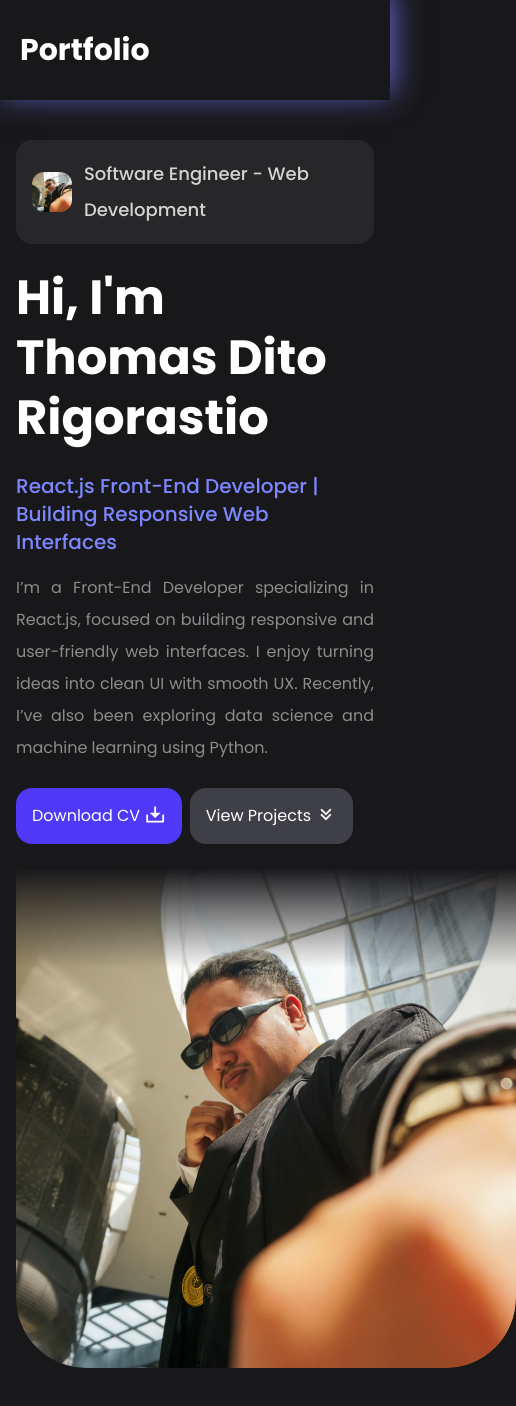
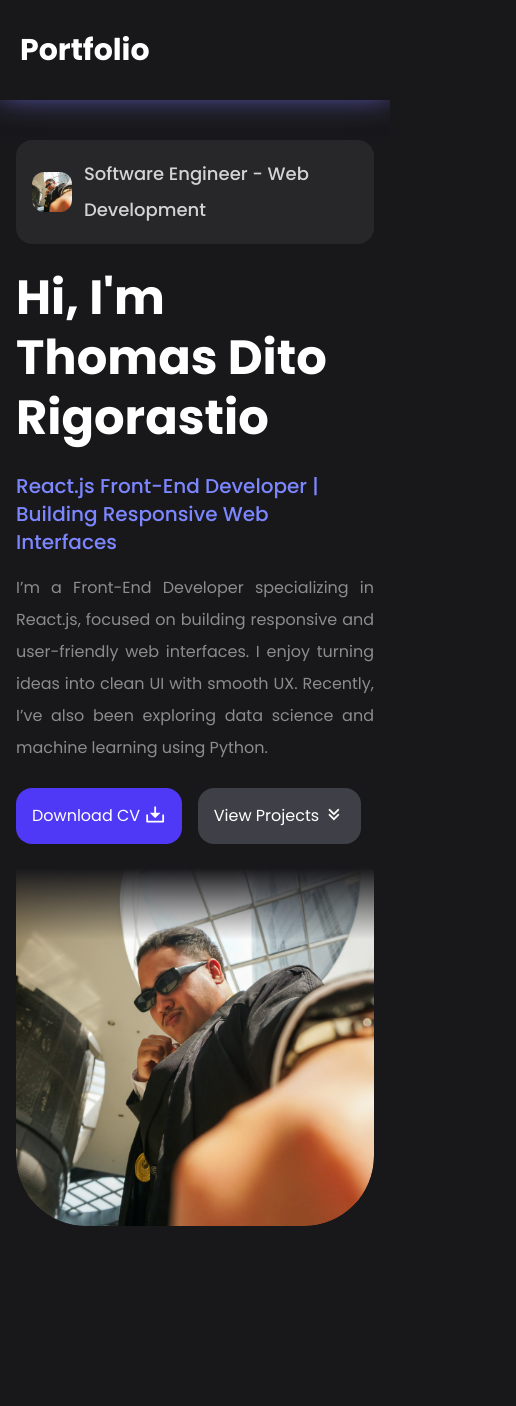
Before and after one commit to ThomasDito/thomasdito-portfolio, a React (Vite) app: page / in a window 390 px wide. Shown: the top 1406 px of the page, 516 px wide, since content can reach past the window. Built offline with nearby package versions, Linux system fonts and the light colour scheme; no server answers.

Commit message:
update v2.2.4: update hero img hover animation responsive

```diff
--- a/src/components/Hero.jsx
+++ b/src/components/Hero.jsx
@@ -20,7 +20,7 @@ const Hero = ({ projectScroll }) => {
                 <p className='text-base/loose mb-6 opacity-50 text-justify'>
                     I’m a Front-End Developer specializing in React.js, focused on building responsive and user-friendly web interfaces. I enjoy turning ideas into clean UI with smooth UX. Recently, I’ve also been exploring data science and machine learning using Python.
                 </p>
-                <div className='flex items-center sm:gap-4 gap-2'>
+                <div className='flex items-center gap-4'>
                     <a href={resume} target='_blank' rel="noopener noreferrer" className='bg-indigo-600 p-4 rounded-2xl transition-all duration-300 ease-in-out hover:bg-indigo-500'>
                         Download CV <i className="ri-download-2-line ri-lg"></i>
                     </a>
@@ -30,10 +30,10 @@ const Hero = ({ projectScroll }) => {
                 </div>
             </div>
             <div className='heroBanner animate__animated animate__fadeInUp animate__delay-2s'>
-                <div className='w-[500px] mx-auto lg:ml-auto lg:mx-0 rounded-b-[70px] overflow-hidden'>
+                <div className='w-full sm:w-[500px] mx-auto lg:ml-auto lg:mx-0 rounded-b-[70px] overflow-hidden'>
                     <img src={dataImage.TomiImage} alt="Thomas Dito Rigorastio" className='h-full w-full object-cover transition-all duration-500 ease-in-out hover:scale-110' loading='eager' />
                 </div>
-                {/* <img src={dataImage.TomiImage} alt="Thomas Dito Rigorastio" className='w-[500px] mx-auto lg:ml-auto lg:mx-0 rounded-b-[70px]' loading='eager' /> */}
+                {/* <img src={dataImage.TomiImage} alt="Thomas Dito Rigorastio" className='w-full sm:w-[500px] mx-auto lg:ml-auto lg:mx-0 rounded-b-[70px]' loading='eager' /> */}
             </div>
         </div>
     )
```
